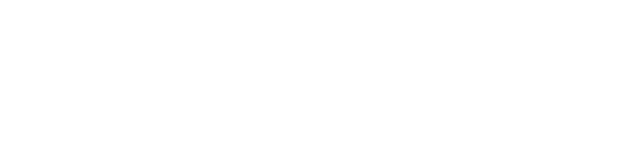
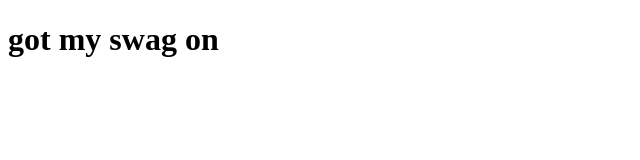
Before and after one commit to eclipsecub/duck_hunt, a plain HTML site: page index.html in a window 1280 px wide. Shown: the whole page, without its empty margins (0-640 px from the left). Drawn offline with Linux system fonts and the light colour scheme.

Commit message:
Test for james - Jacob (got my swag on)

```diff
--- a/index.html
+++ b/index.html
@@ -5,7 +5,7 @@
     <title>Duck Hunt</title>
 </head>
 <body>
-
+<h1>got my swag on</h1>
 
 
 
```
